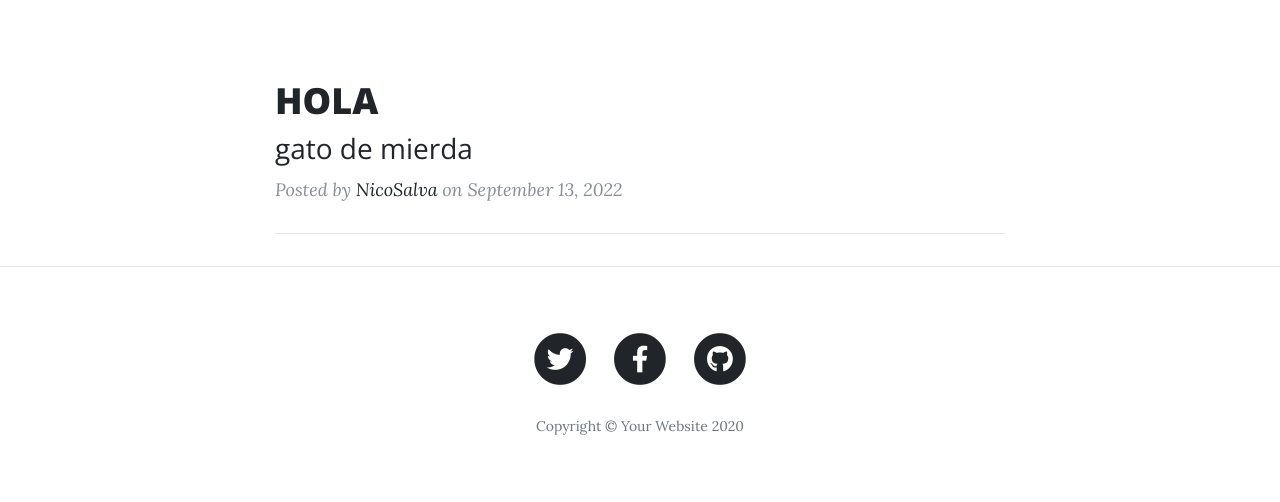
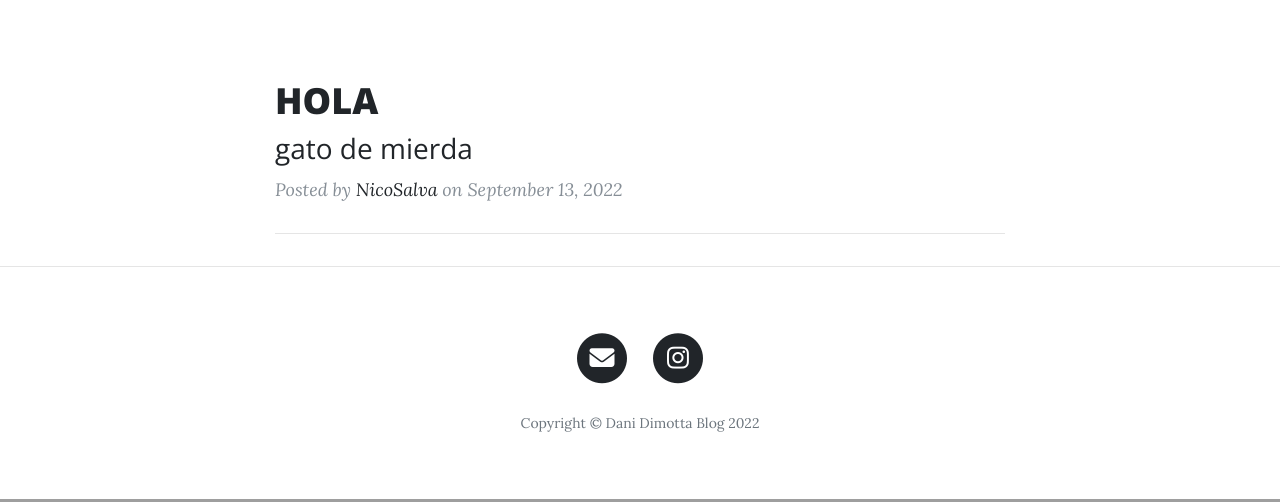
Before and after one commit to NMS47/Blog-Dani, a Flask app: page / in a window 1280 px wide. Shown: the part 770-1272 px from the top of the page. Run offline with Flask 2, Linux system fonts and the light colour scheme; data comes from the database, SQL or seed files in the repository; some libraries are stand-ins or nearby versions.

Commit message:
Update the footer

```diff
--- a/templates/footer.html
+++ b/templates/footer.html
@@ -5,31 +5,23 @@
             <div class="col-lg-8 col-md-10 mx-auto">
                 <ul class="list-inline text-center">
                     <li class="list-inline-item">
-              <a href="#">
+                        <a href="{{url_for('contact')}}">
                 <span class="fa-stack fa-lg">
-                  <i class="fas fa-circle fa-stack-2x"></i>
-                  <i class="fab fa-twitter fa-stack-1x fa-inverse"></i>
+                  <i class="fa fa-circle fa-stack-2x"></i>
+                  <i class="fa fa-envelope fa-stack-1x fa-inverse"></i>
                 </span>
                         </a>
                     </li>
                     <li class="list-inline-item">
-              <a href="#">
+                        <a href="https://www.instagram.com/danidimotta/">
                 <span class="fa-stack fa-lg">
                   <i class="fas fa-circle fa-stack-2x"></i>
-                  <i class="fab fa-facebook-f fa-stack-1x fa-inverse"></i>
-                </span>
-              </a>
-            </li>
-            <li class="list-inline-item">
-              <a href="#">
-                <span class="fa-stack fa-lg">
-                  <i class="fas fa-circle fa-stack-2x"></i>
-                  <i class="fab fa-github fa-stack-1x fa-inverse"></i>
+                  <i class="fab fa-instagram fa-stack-1x fa-inverse"></i>
                 </span>
                         </a>
                     </li>
                 </ul>
-          <p class="copyright text-muted">Copyright &copy; Your Website 2020</p>
+                <p class="copyright text-muted">Copyright &copy; Dani Dimotta Blog 2022</p>
             </div>
         </div>
     </div>
--- a/templates/header.html
+++ b/templates/header.html
@@ -20,6 +20,7 @@
 
   <!-- Custom styles for this template -->
   <link href="{{ url_for('static', filename='css/clean-blog.css')}}" rel="stylesheet">
+  <script src="https://kit.fontawesome.com/8a7aff2801.js" crossorigin="anonymous"></script>
 
 </head>
 
@@ -35,7 +36,7 @@
       <div class="collapse navbar-collapse" id="navbarResponsive">
         <ul class="navbar-nav ml-auto">
           <li class="nav-item">
-            <a class="nav-link" href="{{ url_for('get_all_posts') }}">Home</a>
+            <a class="nav-link" href="{{ url_for('get_all_posts') }}">Inicio</a>
           </li>
           {% if not logged_in: %}
           <li class="nav-item">
--- a/templates/index.html
+++ b/templates/index.html
@@ -17,6 +17,14 @@
 </header>
 
 <!-- Main Content -->
+<div class="container">
+    <div class="row">
+        <div class="col-lg-8 col-md-10 mx-auto">
+
+        </div>
+    </div>
+</div>
+
 <div class="container">
     <div class="row">
         <div class="col-lg-8 col-md-10 mx-auto">
```
Also changed, not shown: 1 other file. Lines whose indentation alone changed are shown as unchanged.
